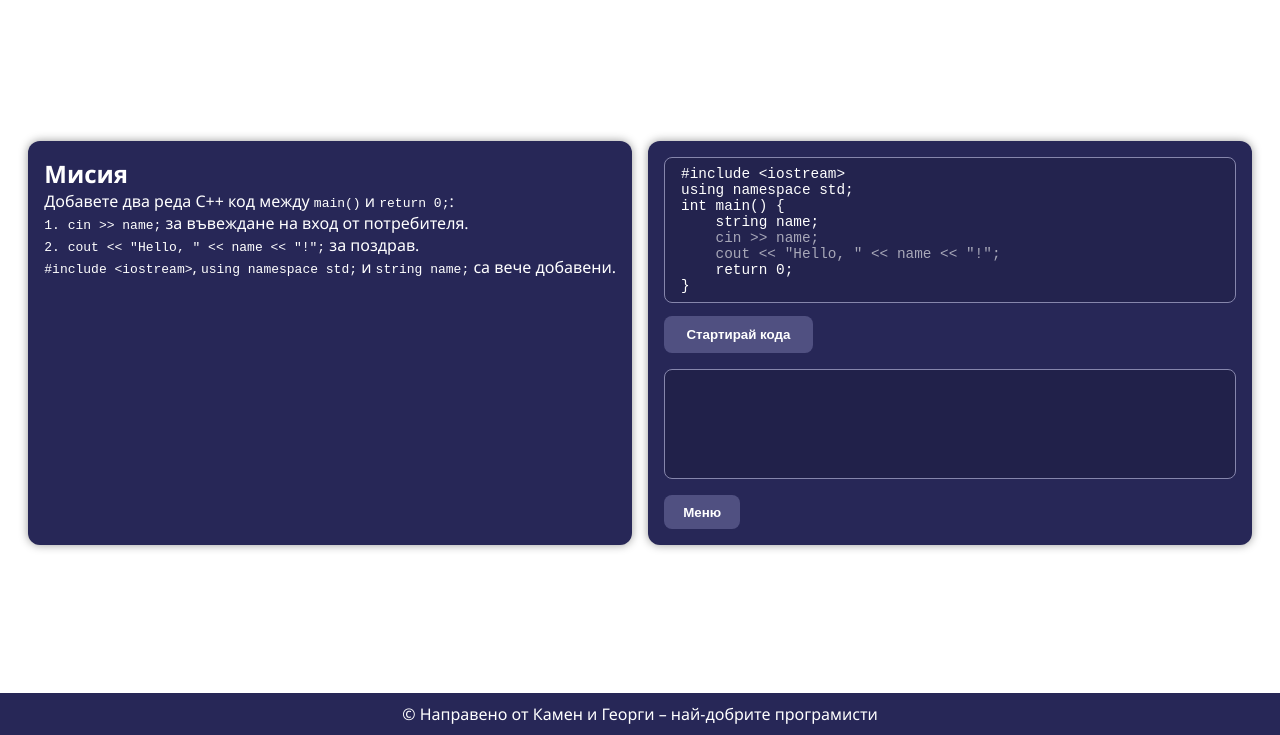
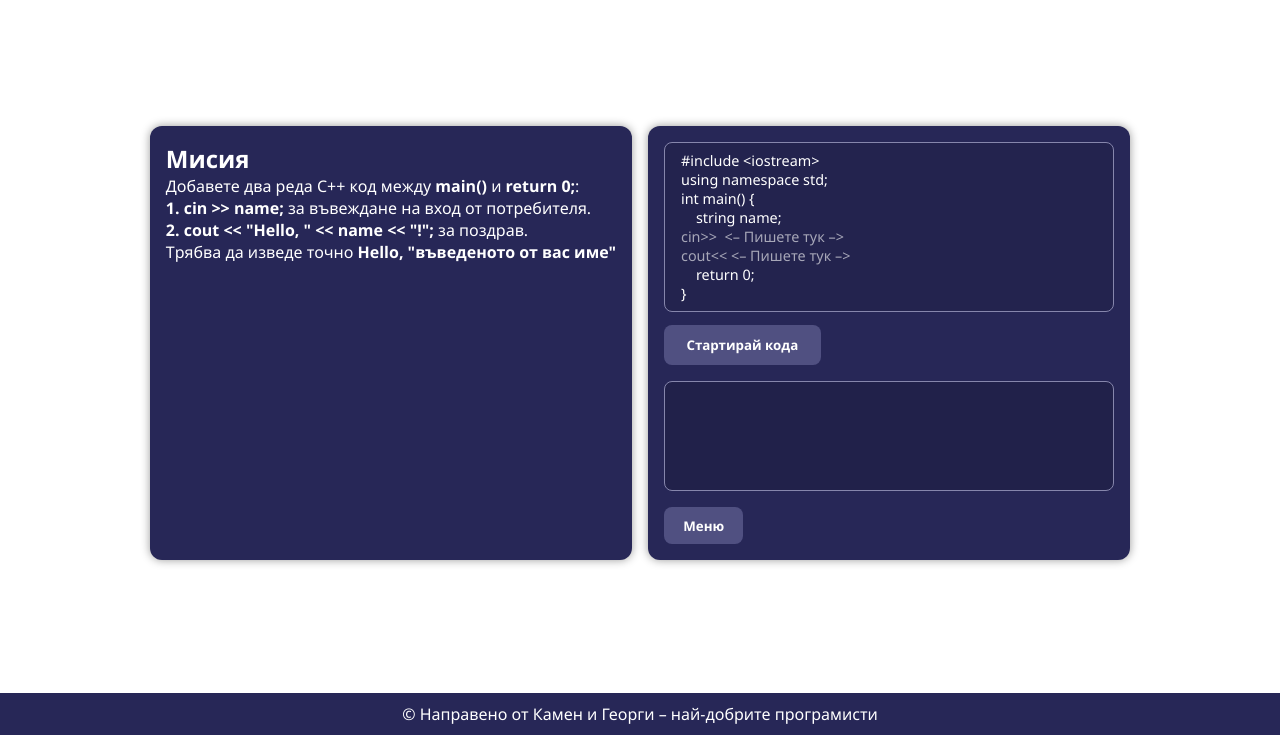
Before and after one commit to Burkana/EducationalGame, a website: page level2.html in a window 1280 px wide. Shown: the part 80-815 px from the top of the page. Drawn offline with Linux system fonts and the light colour scheme.

Commit message:
New bug fix

```diff
--- a/level2.html
+++ b/level2.html
@@ -5,7 +5,6 @@
   <title>CodeBusters C++ – Ниво 2</title>
   <meta name="viewport" content="width=device-width, initial-scale=1.0" />
   <link rel="stylesheet" href="stylelevels.css"/>
-  <link rel="stylesheet" href="stylelevel2.css">
 </head>
 <body>
 
@@ -17,12 +16,12 @@
   <div id="container">
     <div id="instructions">
       <h2>Мисия</h2>
-      <p>Добавете два реда C++ код между <code>main()</code> и <code>return 0;</code>:</p>
+      <p>Добавете два реда C++ код между <strong>main()</strong> и <strong>return 0;</strong>:</p>
       <ol>
-        <p><code>1. cin >> name;</code> за въвеждане на вход от потребителя.</p>
-        <p><code>2. cout << "Hello, " << name << "!";</code> за поздрав.</p>
+        <p><strong>1. cin >> name;</strong> за въвеждане на вход от потребителя.</p>
+        <p><strong>2. cout << "Hello, " << name << "!";</strong> за поздрав.</p>
+        Tрябва да изведе точно <strong>Hello, "въведеното от вас име"</strong>
       </ol>
-      <p><code>#include &lt;iostream&gt;</code>, <code>using namespace std;</code> и <code>string name;</code> са вече добавени.</p>
     </div>
 
 
@@ -32,8 +31,8 @@
         <pre class="codeLine">using namespace std;</pre>
         <pre class="codeLine">int main() {</pre>
         <pre class="codeLine">    string name;</pre>
-        <input type="text" id="codeInput1" placeholder="    cin >> name;" autocomplete="off" spellcheck="false" />
-        <input type="text" id="codeInput2" placeholder="    cout << &quot;Hello, &quot; << name << &quot;!&quot;;" autocomplete="off" spellcheck="false" />
+        <input type="text" id="codeInput1" class="codeInput" placeholder="cin>>  <– Пишете тук –>" autocomplete="off" spellcheck="false" />
+        <input type="text" id="codeInput2" class="codeInput" placeholder="cout<< <– Пишете тук –>" autocomplete="off" spellcheck="false" />
         <pre class="codeLine">    return 0;</pre>
         <pre class="codeLine">}</pre>
       </div>
@@ -94,7 +93,7 @@
     nameWrapper.style.display = 'none';
 
     if (res.ok) {
-      output.innerHTML = '<span class="success">✅ Кодът е правилен!</span>\n\nМоля, въведете име по-долу:';
+      output.innerHTML = '<span class="success">✅ Кодът е правилен!</span>\n\nМоля, въведете име:';
       nameWrapper.style.display = 'block';
     } else {
       output.innerHTML = `<span class="error">⛔ ${res.msg}</span>`;
--- a/styleindex.css
+++ b/styleindex.css
@@ -1,10 +1,3 @@
-    * {
-      margin: 0;
-      padding: 0;
-      box-sizing: border-box;
-      font-family: din-round,sans-serif;
-    }
-
 :root {
   --blue-eclipse-darkest: #0F0E47;
   --blue-eclipse-dark: #272757;
@@ -13,12 +6,15 @@
 }
 
 * {
+  margin: 0;
+  padding: 0;
+  border: 0;
   box-sizing: border-box;
+  box-sizing: border-box;
+  font-family: 'Segoe UI', Tahoma, sans-serif;
 }
 
 body {
-  margin: 0;
-  font-family: 'Segoe UI', Tahoma, sans-serif;
   background-color: white;
   color: white;
 }
@@ -161,3 +157,9 @@ header {
 
     color: white;
 }
+
+@media(max-width:900px){
+  .left{
+    display: none;
+  }
+}
--- a/stylelevel2.css
+++ /dev/null
@@ -1,57 +0,0 @@
-#codeInput1{
-
-      display:block;
-      width:100%;
-      border:none;
-      background:transparent;
-      color:#fff;
-      outline:none;
-      font-family:'Fira Code',monospace;
-      font-size:0.9rem;
-      padding:0;
-
-    }
-
-#codeInput1::placeholder{
-    color:rgba(255,255,255,0.6)
-}
-
-#codeInput2{
-
-      display:block;
-      width:100%;
-      border:none;
-      background:transparent;
-      color:#fff;
-      outline:none;
-      font-family:'Fira Code',monospace;
-      font-size:0.9rem;
-      padding:0;
-    }
-
-#codeInput2::placeholder{
-    color:rgba(255,255,255,0.6)
-}
-
-#userInput{
-    display:block;
-      width:100%;
-      border:1px solid var(--active-border-color);
-      background:transparent;
-      color:#fff;
-      outline:none;
-      font-family:'Fira Code',monospace;
-      font-size:0.9rem;
-      padding:0;
-}
-
-#sayHelloBtn{
-    padding: 0.6rem 1.2rem;
-  background: var(--button-bg);
-  color: var(--button-text);
-  border: none;
-  border-radius: 8px;
-  font-weight: bold;
-  cursor: pointer;
-  transition: background 0.2s;
-}
--- a/stylelevels.css
+++ b/stylelevels.css
@@ -9,26 +9,20 @@
       --hover-color:          var(--blue-eclipse-medium);
       --active-border-color:  var(--blue-eclipse-light);
 
-      --header-bg:            var(--blue-eclipse-dark);
-      --footer-bg:            var(--blue-eclipse-dark);
-      --panel-bg:             var(--blue-eclipse-dark);
-      --panel-text:           #ffffff;
-      --button-bg:            var(--blue-eclipse-medium);
-      --button-text:          #ffffff;
 }
 
-    *{
+* {
   margin: 0;
   padding: 0;
   border: 0;
-        box-sizing:border-box;
+  box-sizing: border-box;
+  font-family: 'Segoe UI', Tahoma, sans-serif;
 }
 
 body {
-      font-family:"Segoe UI",sans-serif;
-      background:#ffffff;
-      color:#ffffff;
-      transition:background .3s,color .3s;
+  background:white;
+  color:white;
+  transition: background .3s,color .3s;
 }
 
 h1 {
@@ -45,9 +39,9 @@
 }
 
 footer {
-      background:var(--footer-bg);
+  background:var(--blue-eclipse-dark);
   text-align:center;
-      color:#fff;
+  color:white;
   padding: 10px 25px;
   width: 100%;
   margin-top: auto;
@@ -62,17 +56,13 @@
 }
 
 #container{
-
   display:grid;
   grid-template-columns:1fr 1fr;
   gap:1rem;
-
 }
-    @media(max-width:900px){#container{grid-template-columns:1fr}}
-
 
 #instructions,#playground{
-      background:var(--panel-bg);
+  background:var(--blue-eclipse-dark);
   color:white;
   padding:1rem;
   border-radius: 12px;
@@ -84,7 +74,6 @@
   border:1px solid var(--active-border-color);
   border-radius:8px;
   padding:0.5rem 1rem;
-      font-family:'Fira Code',monospace;
   font-size:0.9rem;
   overflow-x:auto;
 }
@@ -95,29 +84,52 @@
   color:white;
 }
 
-    #codeInput{
-      display:block;width:100%;border:none;background:transparent;
-      color:#fff;outline:none;font-family:'Fira Code',monospace;font-size:0.9rem;padding:0;
+.codeInput{
+  display:block;
+  width:100%;
+  border:none;
+  background:transparent;
+  color:white;
+  outline:none;
+  font-size:0.9rem;
+  padding:0;
 }
-    #codeInput::placeholder{color:rgba(255,255,255,0.6)}
+  .codeInput::placeholder{
+    color:rgba(255,255,255,0.6);
+  }
 
 #runBtn{
   margin-top:0.8rem;padding:0.7rem 1.4rem;
-      background:var(--button-bg);color:var(--button-text);
-      border:none;border-radius:8px;font-weight:bold;cursor:pointer;
+  background:var(--blue-eclipse-medium);
+  color:white;
+  border:none;
+  border-radius:8px;
+  font-weight:bold;
+  cursor:pointer;
   transition:background .2s;
 }
-    #runBtn:hover{background:var(--hover-color)}
+
+#runBtn:hover{
+  background:var(--hover-color);
+}
 
 #outputWindow{
   margin-top:1rem;
   background:rgba(0,0,0,0.15);
   border:1px solid var(--active-border-color);
   border-radius:8px;
-      padding:1rem;min-height:110px;white-space:pre-wrap;color:#fff;
+  padding:1rem;
+  min-height:110px;
+  white-space:pre-wrap;
+  color:white;
 }
-    .success{color:#3fb950}
-    .error{color:#f85149}
+
+.success{
+  color:#3fb950;
+}
+.error{
+  color:#f85149;
+}
 
 #levelButtons {
   margin-top: 1rem;
@@ -127,8 +139,8 @@
 
 #levelButtons button {
   padding: 0.6rem 1.2rem;
-  background: var(--button-bg);
-  color: var(--button-text);
+  background: var(--blue-eclipse-medium);
+  color: white;
   border: none;
   border-radius: 8px;
   font-weight: bold;
@@ -139,3 +151,32 @@
 #levelButtons button:hover {
   background: var(--hover-color);
 }
+
+#userInput{
+  display:block;
+  width:100%;
+  border:1px solid var(--active-border-color);
+  background:transparent;
+  color:white;
+  outline:none;
+  font-size:0.9rem;
+  padding:0;
+}
+
+#sayHelloBtn{
+  padding: 0.6rem 1.2rem;
+  background: var(--blue-eclipse-medium);
+  color:white;
+  border: none;
+  border-radius: 8px;
+  font-weight: bold;
+  cursor: pointer;
+  transition: background 0.2s;
+}
+
+@media(max-width:900px){
+
+    #container{
+      grid-template-columns:1fr;
+    }
+}
--- a/stylemain.css
+++ b/stylemain.css
@@ -10,16 +10,22 @@
   --active-border-color: var(--blue-eclipse-light);
 }
 
+* {
+  margin: 0;
+  padding: 0;
+  border: 0;
+  box-sizing: border-box;
+  font-family: 'Segoe UI', Tahoma, sans-serif;
+}
+
 body {
   margin: 0;
-      font-family: Arial, sans-serif;
   background-color: white;
   color: white;
   display: flex;
 }
 
 .sidebar {
-      width: 200px;
   height: 100vh;
   background-color: var(--blue-eclipse-dark);
   display: flex;
@@ -28,21 +34,21 @@
   position: fixed;
   left: 0;
   top: 0;
+  width: 200px;
 }
 
 .logo {
-      color: var(--blue-eclipse-light);
   font-size: 24px;
   font-weight: bold;
   text-align: center;
   margin-bottom: 30px;
+  color: var(--blue-eclipse-light);
 }
 
 .text-logo{
-      text-decoration: none;
   color: white;
   font-size: larger;
-
+  text-decoration: none;
 }
 
 .menu-item {
@@ -112,10 +118,10 @@
 }
 
 .level-buttons {
-  display: flex;
   flex-wrap: wrap;
   gap: 15px;
   margin-top: 20px;
+  display: flex;
 }
 
 .level-buttons button {
@@ -133,3 +139,21 @@
 .level-buttons button:hover {
   background-color: var(--blue-eclipse-light);
 }
+
+@media (max-width:900px) {
+
+  .btn {
+    display: block;
+    margin-top: 15px;
+    padding: 12px 20px;
+    font-size: 1rem;
+    font-weight: bold;
+    border: none;
+    border-radius: 8px;
+    cursor: pointer;
+    color: white;
+    background-color: var(--blue-eclipse-medium);
+    width: 125px;
+  }
+
+}
```
Also changed, not shown: index.html (+1 -1 lines), level1.html (renamed from Level1.html, +7 -5 lines), main.html (+2 -2 lines). Lines whose indentation alone changed are shown as unchanged.
